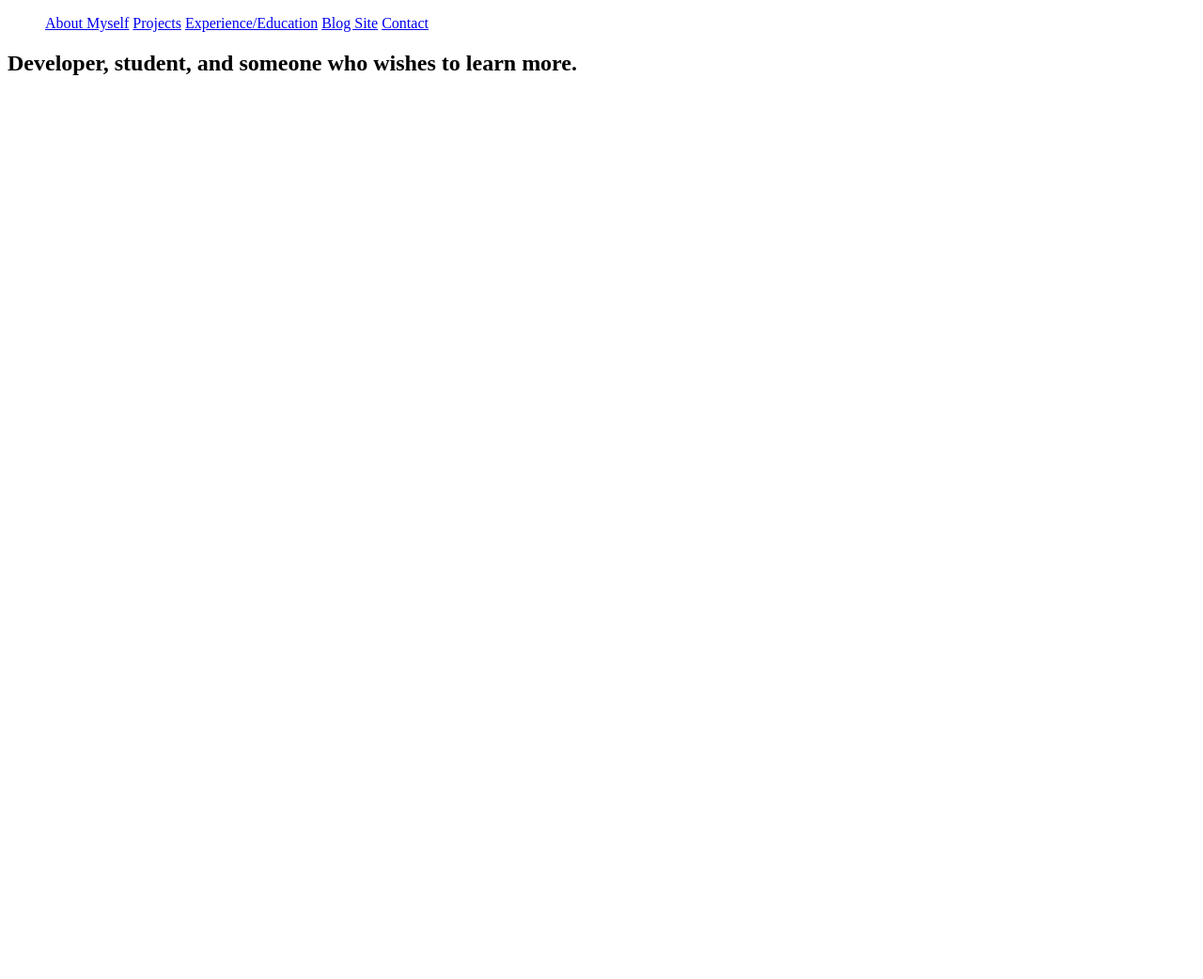
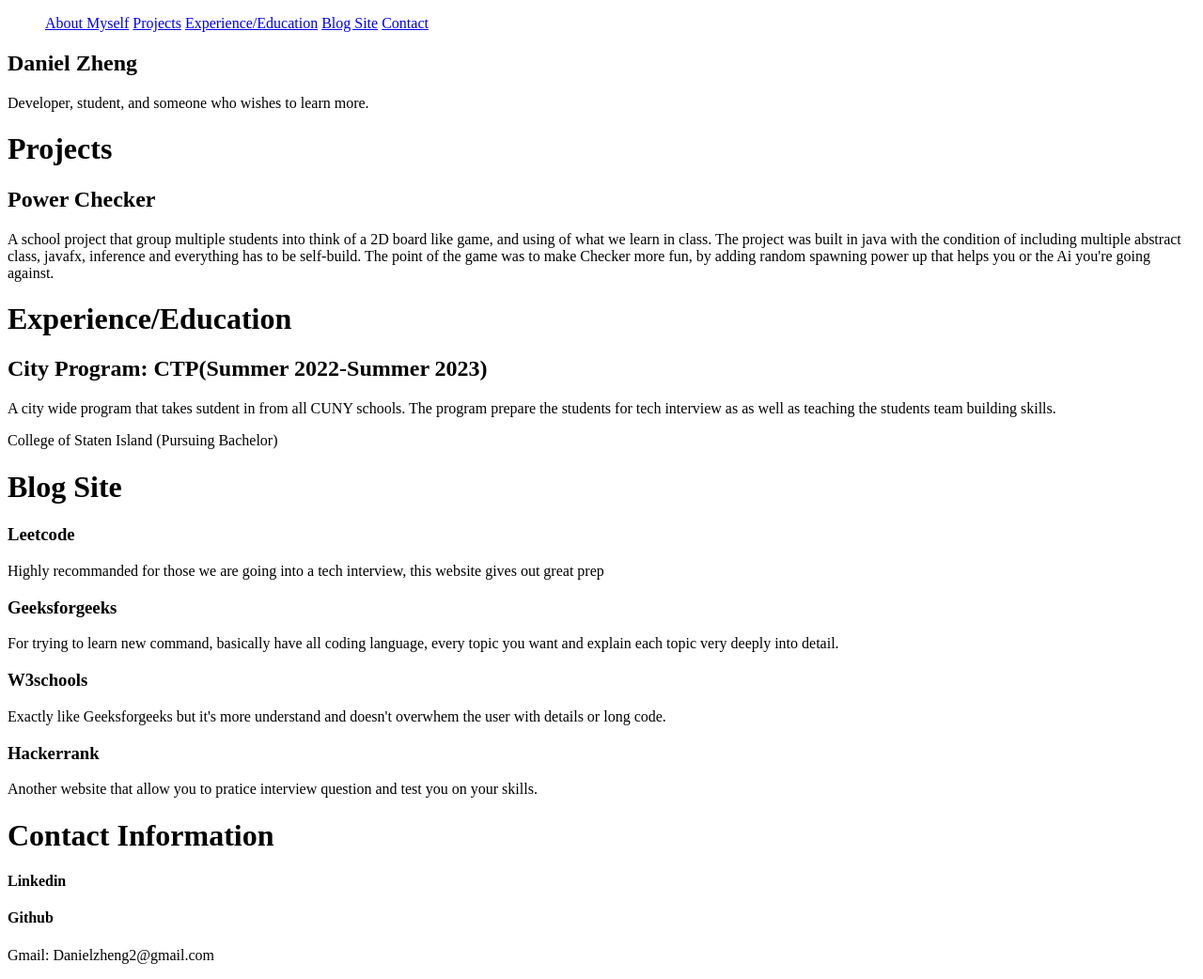
Before and after one commit to ThatChineseGuy/ThatChineseGuy.github.io, a plain HTML site: page index.html in a window 1280 px wide. Shown: the whole page at 94% size. Before the commit the page ends 800 px from the top, so only its background shows below. Drawn offline with Linux system fonts and the light colour scheme.

Commit message:
new update

```diff
--- a/index.html
+++ b/index.html
@@ -2,20 +2,58 @@
 <html>
 
 <head>
+    <div class="Page1">
     <nav class="navigation">
         <ul>
-            <li style="display:inline-block"><a href="About">About Myself</a> </li>
-            <li style="display:inline-block"><a href="Project">Projects</a> </li>
-            <li style="display:inline-block"><a href="Exp">Experience/Education</a> </li>
-            <li style="display:inline-block"><a href="Blog">Blog Site</a> </li>
-            <li style="display:inline-block"><a href="Contact">Contact</a> </li>
+            <li style="display:inline-block"><a href="#About">About Myself</a> </li>
+            <li style="display:inline-block"><a href="#Project">Projects</a> </li>
+            <li style="display:inline-block"><a href="#Exp">Experience/Education</a> </li>
+            <li style="display:inline-block"><a href="#Blog">Blog Site</a> </li>
+            <li style="display:inline-block"><a href="#Contact">Contact</a> </li>
         </ul>
-  <title>Daniel Zheng</title>
-  <h1>Developer, student, and someone who wishes to learn more.</h1>
+  <h1 id="About">Daniel Zheng</h1>
+        <p>Developer, student, and someone who wishes to learn more.</p>
+    </nav></div>
 </head>
 
 <body>
-
+    <div>
+        <h1 id="Project">Projects</h1>
+            <h2>Power Checker</h2>
+                <p>A school project that group multiple students into think of a 2D board like game, and using of what we learn
+                    in class. The project was built in java with the condition of including multiple abstract class, javafx, inference and
+                    everything has to be self-build. The point of the game was to make Checker more fun, by adding random spawning power up
+                    that helps you or the Ai you're going against.
+                </p>
+    </div>
+    <div>
+        <h1 id="Exp">Experience/Education</h1>
+            <h2>City Program: CTP(Summer 2022-Summer 2023)</h2>
+                <p>A city wide program that takes sutdent in from all CUNY schools. The program prepare the students for tech interview as
+                    as well as teaching the students team building skills.
+                </p>
+                <p>College of Staten Island (Pursuing Bachelor)
+                </p>
+    </div>
+    <div>
+        <h1 id="Blog">Blog Site</h1>
+            <h3 href="https://leetcode.com">Leetcode</h3>
+                <p>Highly recommanded for those we are going into a tech interview, this website gives out great prep</p>
+            <h3 href="https://www.geeksforgeeks.org"> Geeksforgeeks</h3>
+                <p>For trying to learn new command, basically have all coding language, every topic you want and explain
+                    each topic very deeply into detail.
+                </p>
+            <h3 href="https://www.w3schools.com">W3schools</h3>
+                <p>Exactly like Geeksforgeeks but it's more understand and doesn't overwhem the user with details or long code.</p>
+            <h3 href="https://www.hackerrank.com">Hackerrank</h3>
+                <p>Another website that allow you to pratice interview question and test you on your skills.</p>
+    </div>
+    <div>
+        <h1 id="Contact">Contact Information</h1>
+            <h4 href="https://www.linkedin.com/in/daniel-zheng-5039681a2/">Linkedin</h4>
+            <h4 href="https://github.com/ThatChineseGuy">Github</h4>
+    </div>
+        <p>Gmail: Danielzheng2@gmail.com</p>
 </body>
 
 </html>
--- a/style.css
+++ b/style.css
@@ -4,9 +4,6 @@ body{
 .navigation{
     text-align: right;
 }
-.title{
-    text-align: left;
-}
 .h1{
     text-align: left;
 }
```
